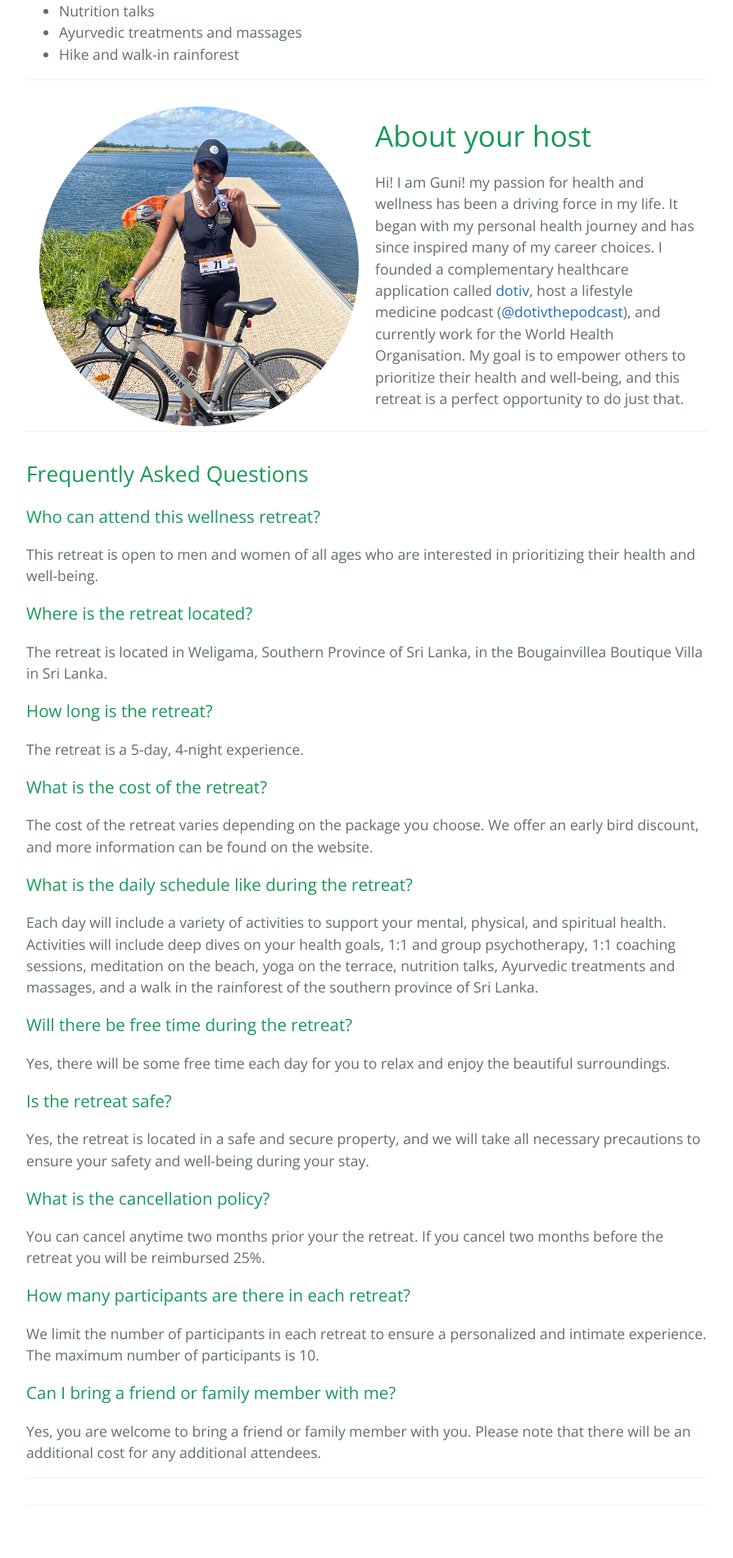
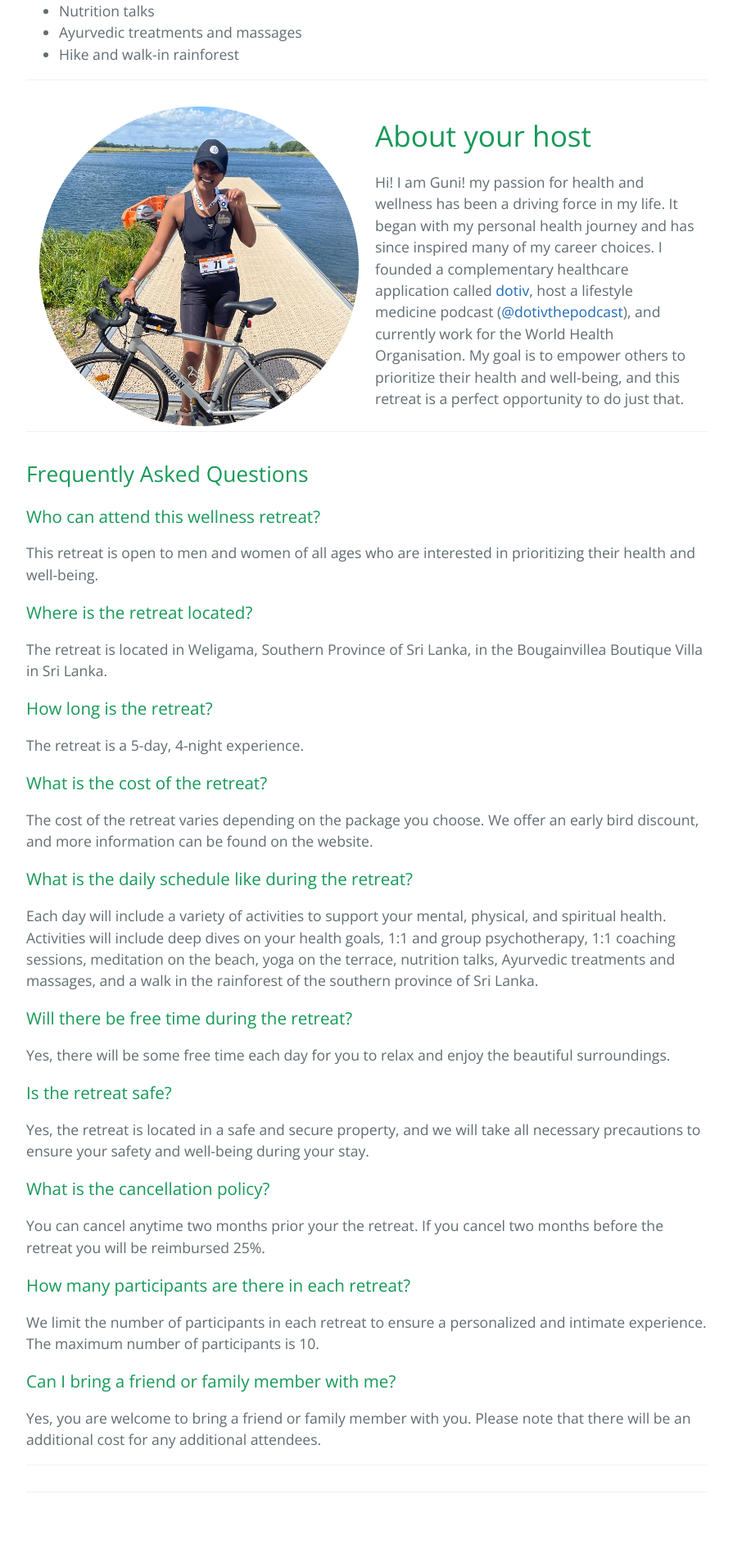
Before and after one commit to shrihari/weligama-retreat, a Jekyll site: the page built from index.html, in a window 1280 px wide. Shown: the part 1030-2931 px from the top of the page at 82% size, without its empty margins (192-1087 px from the left). Built offline with Jekyll 4.4.1, drawn with Linux system fonts in a browser that asks for light colours.

Commit message:
Update jekyll-theme-cayman.scss

```diff
--- a/_sass/jekyll-theme-cayman.scss
+++ b/_sass/jekyll-theme-cayman.scss
@@ -424,3 +424,7 @@ section {
 .faq-item {
   margin-bottom: 1rem;
 }
+
+.faq-answer {
+  margin-top: 0;
+}
```
